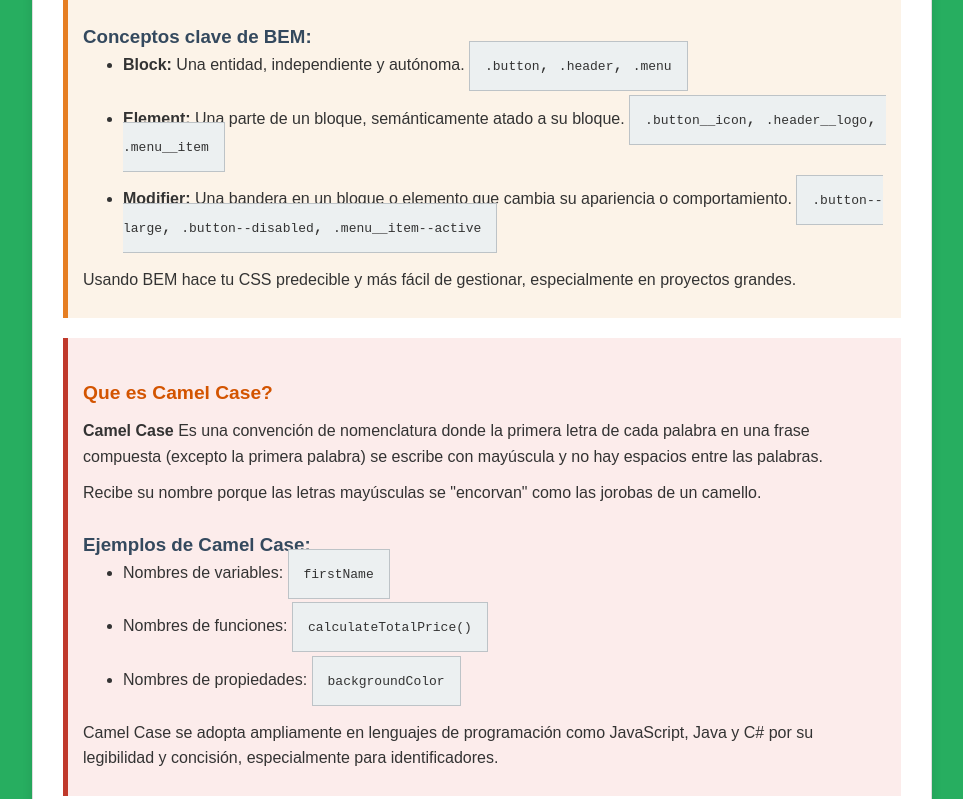
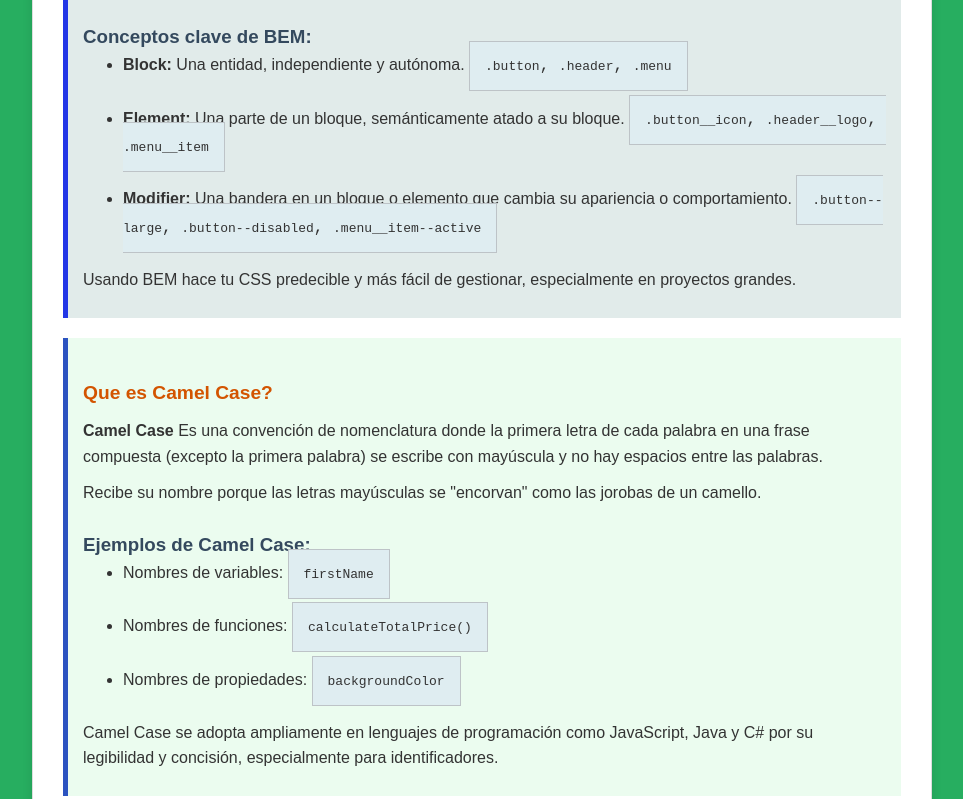
Before and after one commit to CESAR-MENDOZA238/metodologiaBemCamelcase, a plain HTML site: page index.html in a window 1280 px wide. Shown: the part 507-1306 px from the top of the page, without its empty margins (158-1121 px from the left). Drawn offline with Linux system fonts and the light colour scheme.

Commit message:
seguimos confirmando

```diff
--- a/css/estilos.css
+++ b/css/estilos.css
@@ -40,7 +40,7 @@
         }
 
         .example-box {
-            background-color: #ecf0f1;
+            background-color: #dfedf1;
             border: 1px solid #bdc3c7;
             padding: 15px;
             margin: 15px 0;
@@ -78,13 +78,13 @@
         .info-section {
             margin-bottom: 20px;
             padding: 15px;
-            border-left: 5px solid #e67e22;
-            background-color: #fcf3e8;
+            border-left: 5px solid #2236e6;
+            background-color: #e1ebea;
         }
 
         .info-section--highlight {
-            border-color: #c0392b;
-            background-color: #fceceb;
+            border-color: #2b53c0;
+            background-color: #ebfcef;
         }
 
         .info-section__title {
```
